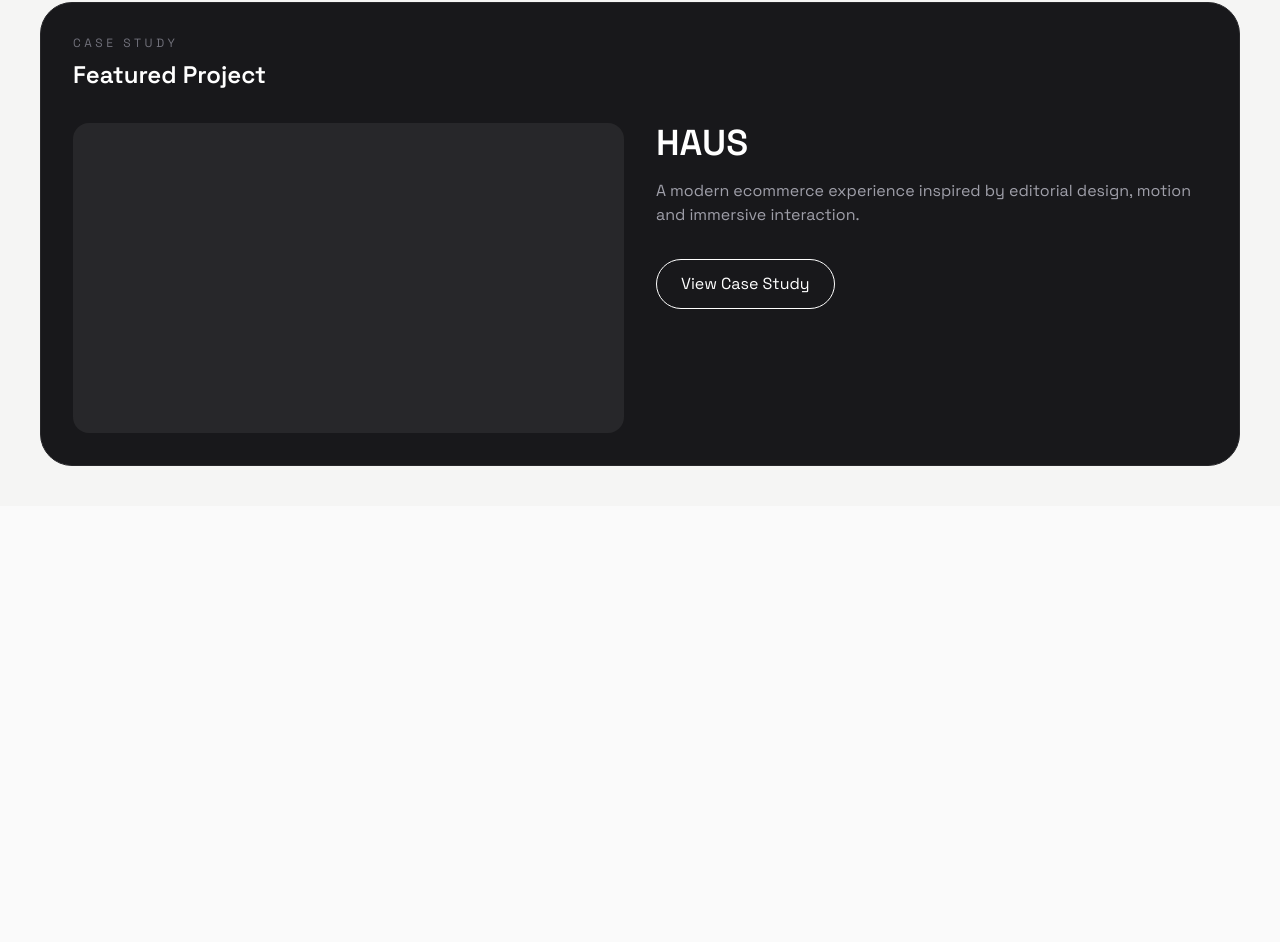
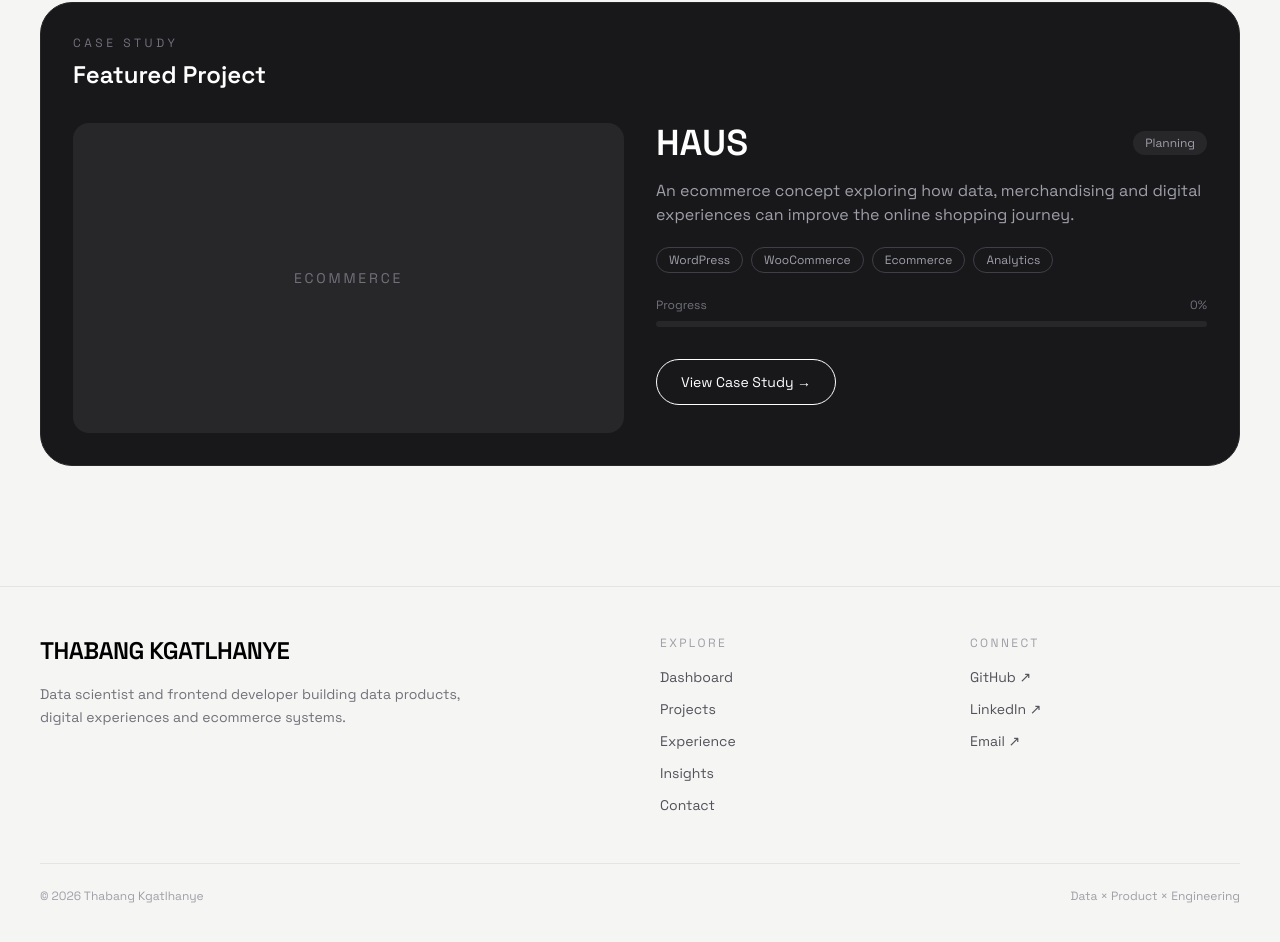
Before and after one commit to thabangkgatlhanye7117/portfolio, a React (Vite) app: page /dashboard in a window 1280 px wide. Shown: the part 1656-2598 px from the top of the page. Before the commit the page ends 2162 px from the top, so only its background shows below. Built offline with nearby package versions, Linux system fonts and the light colour scheme.

Commit message:
add footer\

```diff
--- a/src/components/dashboard/FeaturedProjectWidget.tsx
+++ b/src/components/dashboard/FeaturedProjectWidget.tsx
@@ -1,34 +1,82 @@
+import { Link } from "react-router-dom";
 import Widget from "./Widget";
+import { projects } from "../../data/projects";
 
 export default function FeaturedProjectWidget() {
+  const featuredProject = projects.find(
+    (project) => project.id === "haus"
+  );
+
+  if (!featuredProject) {
+    return null;
+  }
+
   return (
     <Widget
       title="Featured Project"
       subtitle="Case Study"
-
     >
       <div className="grid gap-8 md:grid-cols-2">
+        {/* Project Preview */}
+        <div className="flex aspect-video items-center justify-center rounded-2xl bg-zinc-800">
+          <span className="text-sm uppercase tracking-[0.2em] text-zinc-500">
+            {featuredProject.category}
+          </span>
+        </div>
 
-        <div className="aspect-video rounded-2xl bg-zinc-800"></div>
+        {/* Project Information */}
+        <div>
+          <div className="flex items-center justify-between gap-4">
+            <h3 className="text-4xl font-semibold">
+              {featuredProject.title}
+            </h3>
 
-        <div>
-
-          <h3 className="text-4xl font-semibold">
-            HAUS
-          </h3>
+            <span className="rounded-full bg-zinc-800 px-3 py-1 text-xs text-zinc-400">
+              {featuredProject.status}
+            </span>
+          </div>
 
           <p className="mt-4 text-zinc-400">
-            A modern ecommerce experience
-            inspired by editorial design,
-            motion and immersive interaction.
+            {featuredProject.description}
           </p>
 
-          <button className="mt-8 rounded-full border border-white px-6 py-3">
-            View Case Study
-          </button>
+          {/* Technologies */}
+          <div className="mt-5 flex flex-wrap gap-2">
+            {featuredProject.technologies.map((technology) => (
+              <span
+                key={technology}
+                className="rounded-full border border-zinc-700 px-3 py-1 text-xs text-zinc-400"
+              >
+                {technology}
+              </span>
+            ))}
+          </div>
 
+          {/* Progress */}
+          <div className="mt-6">
+            <div className="mb-2 flex justify-between text-xs text-zinc-500">
+              <span>Progress</span>
+              <span>{featuredProject.progress}%</span>
+            </div>
+
+            <div className="h-1.5 overflow-hidden rounded-full bg-zinc-800">
+              <div
+                className="h-full rounded-full bg-white"
+                style={{
+                  width: `${featuredProject.progress}%`,
+                }}
+              />
+            </div>
+          </div>
+
+          {/* Link */}
+          <Link
+            to={`/projects/${featuredProject.id}`}
+            className="mt-8 inline-flex rounded-full border border-white px-6 py-3 text-sm transition hover:bg-white hover:text-black"
+          >
+            View Case Study →
+          </Link>
         </div>
-
       </div>
     </Widget>
   );
--- /dev/null
+++ b/src/components/dashboard/Footer.tsx
@@ -0,0 +1,113 @@
+import { Link } from "react-router-dom";
+
+export default function Footer() {
+  return (
+    <footer className="mt-20 border-t border-zinc-200 bg-[#F5F5F3]">
+      <div className="mx-auto max-w-7xl px-5 py-12 md:px-10">
+        <div className="grid gap-10 md:grid-cols-2 lg:grid-cols-4">
+
+          {/* Identity */}
+          <div className="lg:col-span-2">
+            <h2 className="text-2xl font-semibold tracking-tight text-black">
+              THABANG KGATLHANYE
+            </h2>
+
+            <p className="mt-4 max-w-md text-sm leading-relaxed text-zinc-500">
+              Data scientist and frontend developer building data products,
+              digital experiences and ecommerce systems.
+            </p>
+          </div>
+
+          {/* Navigation */}
+          <div>
+            <p className="mb-4 text-xs uppercase tracking-[0.2em] text-zinc-400">
+              Explore
+            </p>
+
+            <nav className="flex flex-col gap-3 text-sm">
+              <Link
+                to="/"
+                className="text-zinc-600 transition hover:text-black"
+              >
+                Dashboard
+              </Link>
+
+              <Link
+                to="/projects"
+                className="text-zinc-600 transition hover:text-black"
+              >
+                Projects
+              </Link>
+
+              <Link
+                to="/experience"
+                className="text-zinc-600 transition hover:text-black"
+              >
+                Experience
+              </Link>
+
+              <Link
+                to="/insights"
+                className="text-zinc-600 transition hover:text-black"
+              >
+                Insights
+              </Link>
+
+              <Link
+                to="/contact"
+                className="text-zinc-600 transition hover:text-black"
+              >
+                Contact
+              </Link>
+            </nav>
+          </div>
+
+          {/* Connect */}
+          <div>
+            <p className="mb-4 text-xs uppercase tracking-[0.2em] text-zinc-400">
+              Connect
+            </p>
+
+            <div className="flex flex-col gap-3 text-sm">
+              <a
+                href="https://github.com/thabangkgatlhanye7117"
+                target="_blank"
+                rel="noopener noreferrer"
+                className="text-zinc-600 transition hover:text-black"
+              >
+                GitHub ↗
+              </a>
+
+              <a
+                href="https://www.linkedin.com/"
+                target="_blank"
+                rel="noopener noreferrer"
+                className="text-zinc-600 transition hover:text-black"
+              >
+                LinkedIn ↗
+              </a>
+
+              <a
+                href="mailto:thabangkgatlhanye7117@gmail.com"
+                className="text-zinc-600 transition hover:text-black"
+              >
+                Email ↗
+              </a>
+            </div>
+          </div>
+        </div>
+
+        {/* Bottom */}
+        <div className="mt-12 flex flex-col gap-3 border-t border-zinc-200 pt-6 text-xs text-zinc-400 md:flex-row md:items-center md:justify-between">
+          <p>
+            © {new Date().getFullYear()} Thabang Kgatlhanye
+          </p>
+
+          <p>
+            Data × Product × Engineering
+          </p>
+        </div>
+      </div>
+    </footer>
+  );
+}
--- a/src/layouts/DashboardLayout.tsx
+++ b/src/layouts/DashboardLayout.tsx
@@ -1,5 +1,6 @@
 import { Outlet } from "react-router-dom";
 import Topbar from "../components/dashboard/Topbar";
+import Footer from "../components/dashboard/Footer";
 
 export default function DashboardLayout() {
   return (
@@ -12,6 +13,8 @@ export default function DashboardLayout() {
         <Outlet />
       </main>
 
+      <Footer/>
+
     </div>
   );
 }
```
